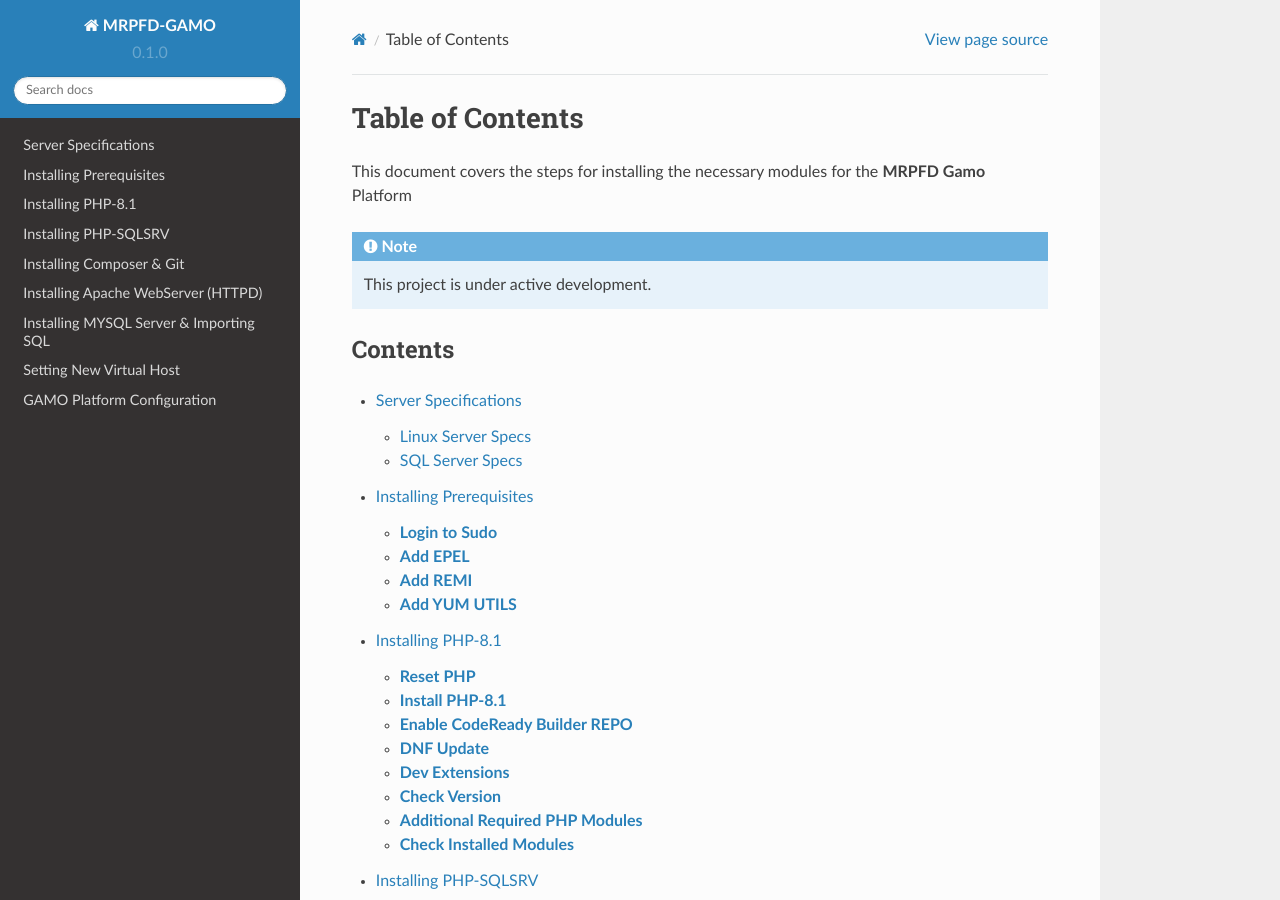
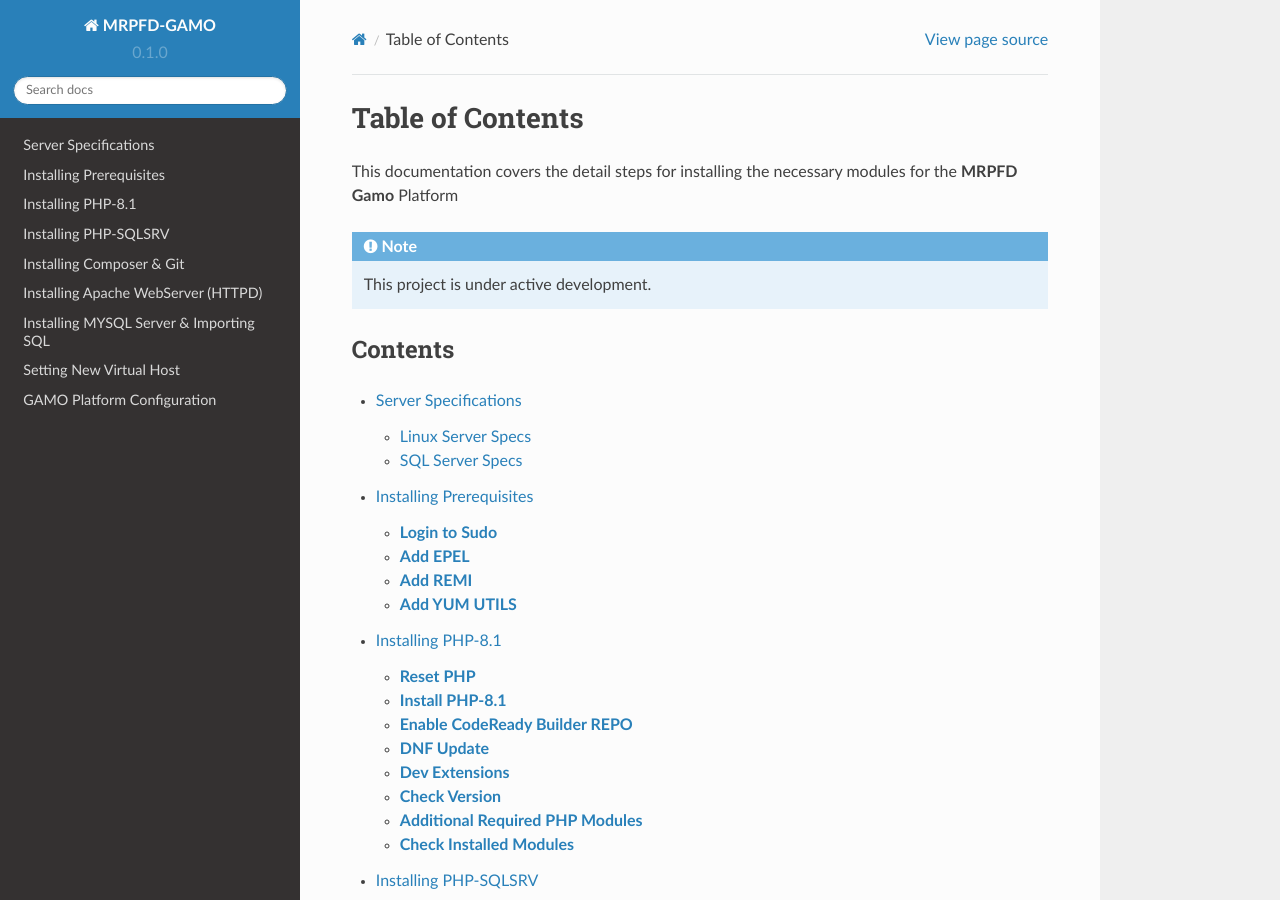
Before and after one commit to madhu-ibs/mrpfd-gamo-documentation, a Sphinx documentation site: the page built from docs/source/index.rst, in a window 1280 px wide and 900 px high. Built offline with Sphinx 7.4.7 and the Read the Docs theme 2.0.0, drawn with Linux system fonts in a browser that asks for light colours.

Commit message:
Update index.rst

```diff
--- a/docs/source/index.rst
+++ b/docs/source/index.rst
@@ -1,7 +1,7 @@
 Table of Contents
 ==================================================
 
-This document covers the steps for installing the necessary modules for the **MRPFD Gamo** Platform
+This documentation covers the detail steps for installing the necessary modules for the **MRPFD Gamo** Platform
 
 .. note::
 
```
